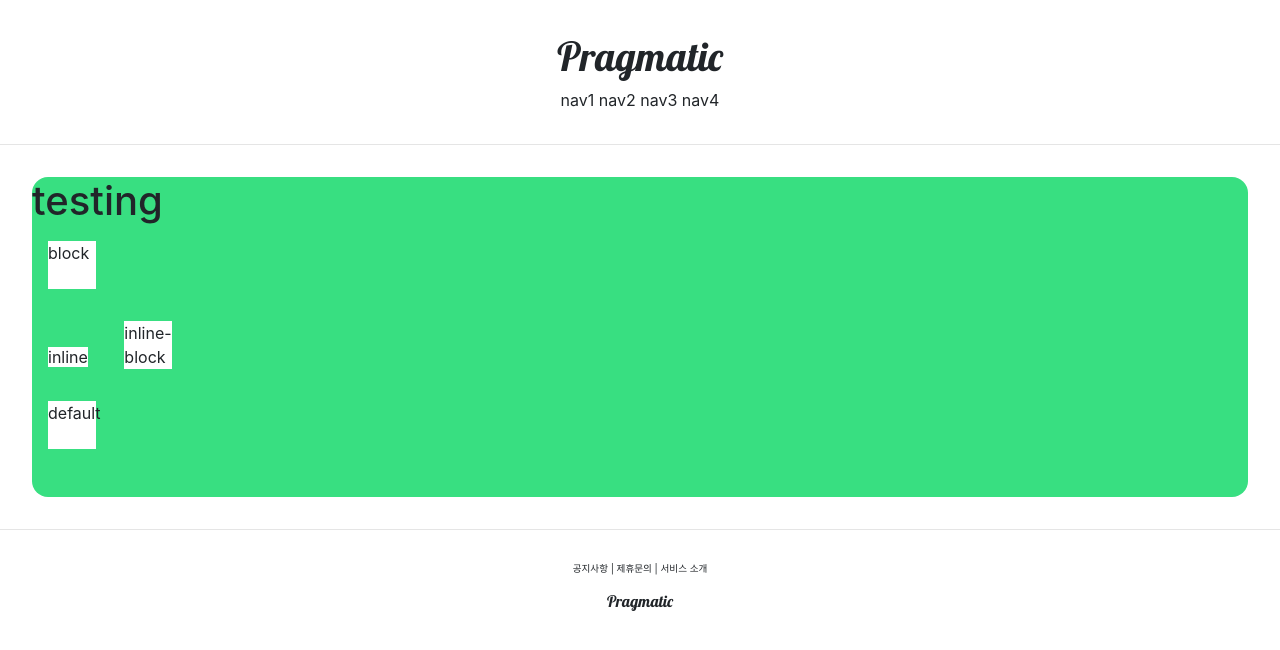
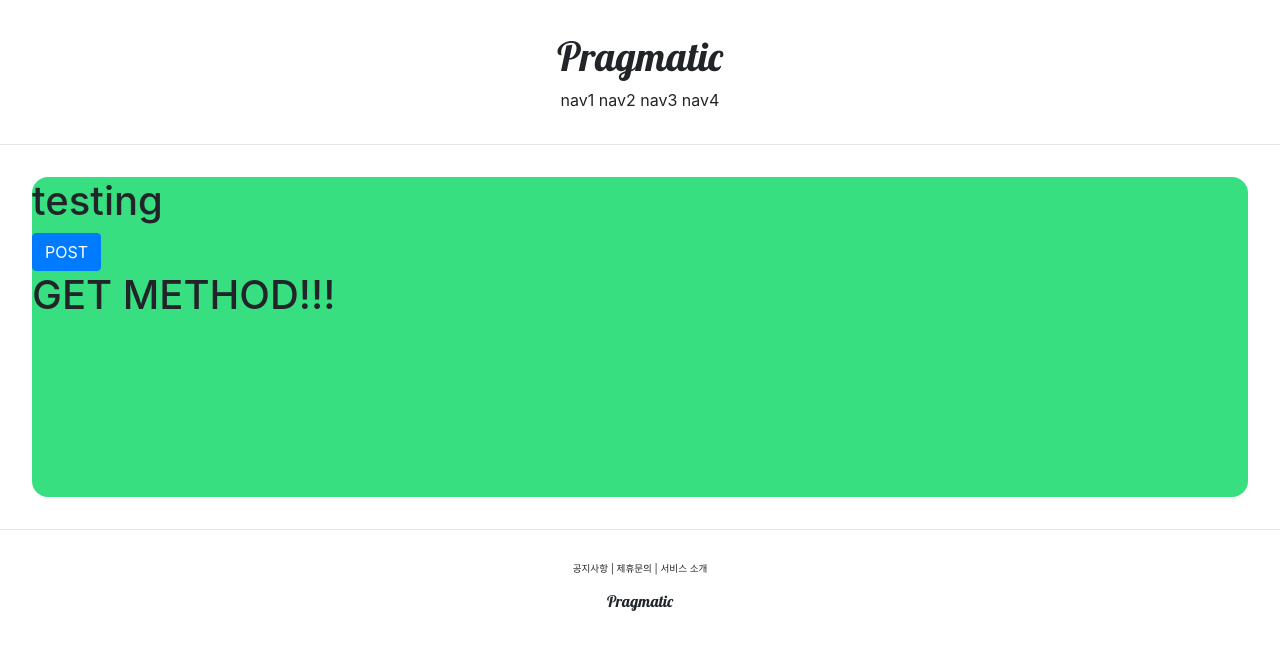
Before and after one commit to jinyeongyang/pragmatic, a Django app: page /account/hello_world/ in a window 1280 px wide. Shown: the top 650 px of the page. Run offline with Django 3.2, Linux system fonts and the light colour scheme; some libraries are stand-ins or nearby versions; some web fonts are replaced.

Commit message:
django course16 commit

```diff
--- a/accountapp/templates/accountapp/hello_world.html
+++ b/accountapp/templates/accountapp/hello_world.html
@@ -1,27 +1,20 @@
 {% extends 'base.html' %}
 
 {% block content %}
-
-    <style>
-        .testing {
-            background-color: white;
-            height: 3rem;
-            width: 3rem;
-            margin: 1rem;
-        }
-
-    </style>
 
     <div style="height: 20rem; background-color: #38df81; border-radius:  1rem; margin: 2rem;">
         <h1>
             testing
         </h1>
 
-        <div class="testing" style="display:block;">block</div>
-        <div class="testing" style="display:inline;">inline</div>
-        <div class="testing" style="display:none;">none</div>
-        <div class="testing" style="display:inline-block;">inline-block</div>
-        <div class="testing">default</div>
+        <form action="/account/hello_world/" method="post">
+            {% csrf_token %}
+            <input type="submit" class="btn btn-primary" value="POST">
+        </form>
+
+        <h1>
+            {{ text }}
+        </h1>
     </div>
 
 
--- a/accountapp/views.py
+++ b/accountapp/views.py
@@ -4,4 +4,8 @@ from django.shortcuts import render
 # Create your views here.
 
 def hello_world(request):
-    return render(request, 'accountapp/hello_world.html')
+
+    if request.method == "POST":
+        return render(request, 'accountapp/hello_world.html', context={'text': 'POST METHOD!!!'})
+    else:
+        return render(request, 'accountapp/hello_world.html', context={'text': 'GET METHOD!!!'})
```
